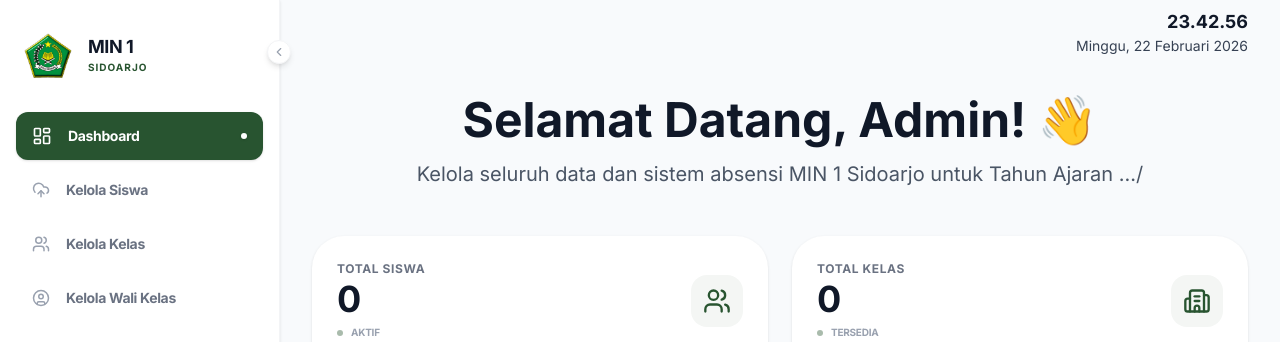
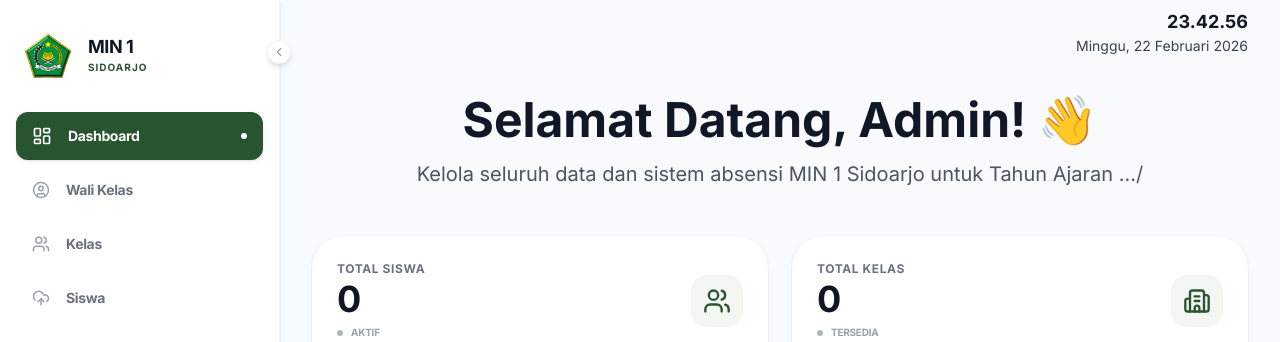
Before and after one commit to adanlff/absensi-min1sda, a Next.js app: page /admin/dashboard in a window 1280 px wide. Shown: the top 342 px of the page. Built offline with nearby package versions, Linux system fonts and the light colour scheme; no server answers; the database is empty.

Commit message:
feat: Implement admin and walikelas dashboard clients and a new sidebar component.

```diff
--- a/src/app/admin/dashboard/DashboardClient.tsx
+++ b/src/app/admin/dashboard/DashboardClient.tsx
@@ -162,9 +162,9 @@ export default function DashboardClient({
           </div>
 
           <div className="grid grid-cols-1 sm:grid-cols-2 lg:grid-cols-4 gap-4 md:gap-6">
-            <QuickActionCard href="/admin/siswa" label="Kelola Siswa" icon={CloudUpload} color="blue" description="Kelola semua data siswa" />
-            <QuickActionCard href="/admin/kelas" label="Kelola Kelas" icon={Users} color="emerald" description="Kelola perwalian kelas" />
-            <QuickActionCard href="/admin/walikelas" label="Kelola Wali Kelas" icon={UserCircle} color="amber" description="Kelola semua wali kelas" />
+            <QuickActionCard href="/admin/walikelas" label="Wali Kelas" icon={UserCircle} color="amber" description="Manajemen semua wali kelas" />
+            <QuickActionCard href="/admin/kelas" label="Kelas" icon={Users} color="emerald" description="Manajemen perwalian kelas" />
+            <QuickActionCard href="/admin/siswa" label="Siswa" icon={CloudUpload} color="blue" description="Manajemen semua data siswa" />
             <QuickActionCard href="/admin/tahun-ajaran" label="Tahun Ajaran" icon={Calendar} color="emerald" description="Atur periode akademik" />
           </div>
         </div>
--- a/src/app/walikelas/dashboard/DashboardClient.tsx
+++ b/src/app/walikelas/dashboard/DashboardClient.tsx
@@ -102,7 +102,7 @@ export default function DashboardClient({
     <div className="max-w-7xl mx-auto md:max-w-none">
       <PageHeader
         title={`Selamat Datang, ${waliKelas.nama}! 👋`}
-        description={`Wali Kelas ${waliKelas.Kelas?.nama_kelas?.replace(/KELAS\s?/i, '') || '...'}, Pantau dan kelola kehadiran siswa dengan efisien pada Tahun Ajaran ${tahunAjaran}`}
+        description={`Wali Kelas ${waliKelas.Kelas?.nama_kelas?.replace(/KELAS\s?/i, '') || '...'}, Pantau kehadiran siswa dengan efisien pada Tahun Ajaran ${tahunAjaran}`}
         centered
       />
 
@@ -189,10 +189,9 @@ export default function DashboardClient({
             </div>
           </div>
 
-          <div className="grid grid-cols-1 sm:grid-cols-3 gap-4 md:gap-6">
+          <div className="grid grid-cols-1 sm:grid-cols-2 gap-4 md:gap-6">
             <QuickActionCard href="/walikelas/absen" label="Input Absen" icon={ClipboardCheck} color="emerald" description="Input absensi harian" />
             <QuickActionCard href="/walikelas/cetak-absen" label="Cetak Absen" icon={Printer} color="blue" description="Laporan absensi kelas" />
-            <QuickActionCard href="/walikelas/profil" label="Edit Profil" icon={UserCog} color="amber" description="Kelola akun Anda" />
           </div>
         </div>
       </Card>
--- a/src/components/Sidebar.tsx
+++ b/src/components/Sidebar.tsx
@@ -32,9 +32,9 @@ interface SidebarProps {
 
 const adminLinks = [
   { href: '/admin/dashboard', label: 'Dashboard', icon: LayoutDashboard },
-  { href: '/admin/siswa', label: 'Kelola Siswa', icon: CloudUpload },
-  { href: '/admin/kelas', label: 'Kelola Kelas', icon: Users },
-  { href: '/admin/walikelas', label: 'Kelola Wali Kelas', icon: UserCircle },
+  { href: '/admin/walikelas', label: 'Wali Kelas', icon: UserCircle },
+  { href: '/admin/kelas', label: 'Kelas', icon: Users },
+  { href: '/admin/siswa', label: 'Siswa', icon: CloudUpload },
   { href: '/admin/tahun-ajaran', label: 'Tahun Ajaran', icon: Calendar },
 ]
 
@@ -175,7 +175,8 @@ export default function Sidebar({
             </div>
 
             <ul className="space-y-1.5">
-              {/* Profile Link */}
+              {/* Profile Link - Only for Admin */}
+              {role === 'admin' && (
                 <li>
                   <Link
                     href={profilPath}
@@ -190,6 +191,7 @@ export default function Sidebar({
                     )}
                   </Link>
                 </li>
+              )}
 
               {/* Theme Toggle */}
               <li>
```
Lines whose indentation alone changed are shown as unchanged.
